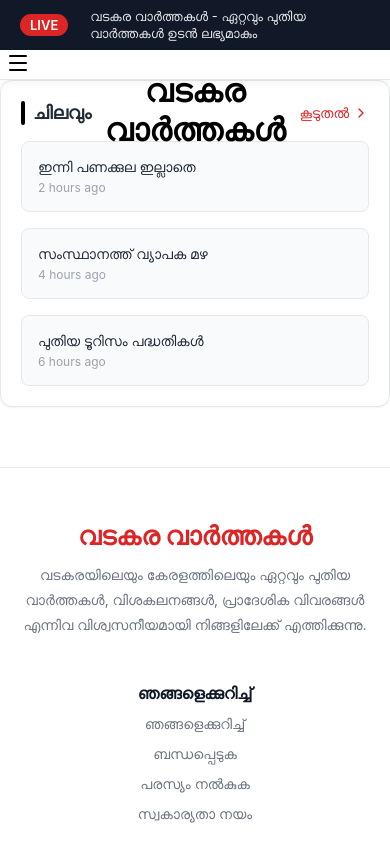
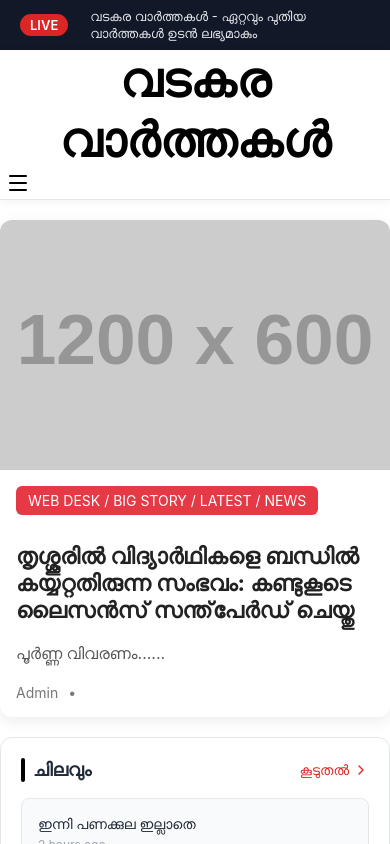
Before and after one commit to Pranavrkvtk/vatakaravarthakalreact, a React (Create React App) app: page / in a window 390 px wide. Shown: the top 844 px of the page. Built offline with nearby package versions, Linux system fonts and the light colour scheme.

Commit message:
here good

```diff
--- a/src/components/FeaturedNews.css
+++ b/src/components/FeaturedNews.css
@@ -1,72 +1,75 @@
-/* src/components/FeaturedNews.css */
+.featured-news {
+  max-width: 1200px;
+  margin: 20px auto;
+  background: #fff;
+  border-radius: 12px;
+  overflow: hidden;
+  cursor: pointer;
+  box-shadow: 0 4px 15px rgba(0, 0, 0, 0.08);
+  transition: all 0.3s ease;
+}
 
-.featured-wrapper {
-  background-color: #ffffff;
-  border-radius: 0.75rem;       /* rounded-xl */
-  box-shadow: 0 1px 2px 0 rgba(0, 0, 0, 0.05); /* shadow-sm */
-  overflow: hidden;
-  border: 1px solid #e5e7eb;   /* border-gray-100 */
+.featured-news:hover {
+  transform: translateY(-3px);
 }
 
 .featured-image-container {
-  position: relative;
+  width: 100%;
+  height: 500px;
+  overflow: hidden;
 }
 
 .featured-image {
   width: 100%;
-  height: 16rem;               /* h-64 */
+  height: 100%;
   object-fit: cover;
 }
 
-.featured-overlay {
-  position: absolute;
-  bottom: 0;
-  left: 0;
-  right: 0;
-  padding: 1.5rem;             /* p-6 */
-  background: linear-gradient(to top, rgba(0,0,0,0.8) 0%, rgba(0,0,0,0.4) 50%, transparent 100%);
-  /* from-black/80 via-black/40 to-transparent */
+.featured-content {
+  padding: 24px;
+}
+
+.featured-category {
+  display: inline-block;
+  background: #e63946;
+  color: white;
+  padding: 6px 12px;
+  border-radius: 6px;
+  font-size: 14px;
+  margin-bottom: 12px;
+}
+
+.featured-title {
+  font-size: 2rem;
+  font-weight: 700;
+  margin-bottom: 15px;
+  color: #222;
+}
+
+.featured-description {
+  font-size: 1rem;
+  line-height: 1.8;
+  color: #555;
 }
 
 .featured-meta {
+  margin-top: 16px;
   display: flex;
-  align-items: center;
-  gap: 0.5rem;                /* space-x-2 */
-  margin-bottom: 0.5rem;      /* mb-2 */
+  gap: 10px;
+  color: #777;
+  font-size: 14px;
 }
 
-.featured-badge {
-  background-color: #000000;   /* bg-red-600 */
-  color: #ffffff;
-  font-size: 0.625rem;        /* text-[10px] */
-  font-weight: 700;
-  padding: 0.125rem 0.5rem;   /* px-2 py-0.5 */
-  border-radius: 0.25rem;     /* rounded */
-  text-transform: uppercase;
-  letter-spacing: 0.05em;     /* tracking-wider */
+@media (max-width: 768px) {
+  .featured-image-container {
+    height: 250px;
+  }
+
+  .featured-title {
+    font-size: 1.4rem;
+  }
+
+  .featured-content {
+    padding: 16px;
+  }
 }
-
-.featured-time {
-  color: rgba(255, 255, 255, 0.7); /* text-white/70 */
-  font-size: 0.75rem;         /* text-xs */
-  display: flex;
-  align-items: center;
-}
-
-.featured-time .clock-icon {
-  margin-right: 0.25rem;      /* mr-1 */
-}
-
-.featured-title {
-  font-size: 1.25rem;         /* text-xl */
-  font-weight: 700;
-  color: #ffffff;
-  line-height: 1.25;          /* leading-tight */
-  margin: 0 0 0.25rem 0;
-}
-
-.featured-category {
-  color: rgba(255, 255, 255, 0.6); /* text-white/60 */
-  font-size: 0.75rem;         /* text-xs */
-  margin-top: 0.25rem;        /* mt-1 */
-}
--- a/src/components/FeaturedNews.jsx
+++ b/src/components/FeaturedNews.jsx
@@ -1,8 +1,10 @@
-import React from 'react';
-import { useNavigate } from 'react-router-dom';
+import React from "react";
+import { useNavigate } from "react-router-dom";
+import "./FeaturedNews.css";
 
 const FeaturedNews = ({ news }) => {
   const navigate = useNavigate();
+
   if (!news) return null;
 
   const handleClick = () => {
@@ -10,8 +12,38 @@ const FeaturedNews = ({ news }) => {
   };
 
   return (
-    <div className="bg-white rounded-xl shadow-sm overflow-hidden border border-gray-100 cursor-pointer" onClick={handleClick}>
-      {/* your existing JSX without <Link> */}
+    <div className="featured-news" onClick={handleClick}>
+      <div className="featured-image-container">
+        <img
+          src={news.imageUrl || "https://via.placeholder.com/1200x600"}
+          alt={news.title}
+          className="featured-image"
+        />
+      </div>
+
+      <div className="featured-content">
+        <span className="featured-category">
+          {news.category || "പ്രധാന വാർത്ത"}
+        </span>
+
+        <h1 className="featured-title">
+          {news.title}
+        </h1>
+
+        <p className="featured-description">
+          {news.summary || news.content?.substring(0, 180) + "..."}
+        </p>
+
+        <div className="featured-meta">
+          <span>{news.author || "Admin"}</span>
+          <span>•</span>
+          <span>
+            {news.createdAt
+              ? new Date(news.createdAt).toLocaleDateString("en-IN")
+              : ""}
+          </span>
+        </div>
+      </div>
     </div>
   );
 };
--- a/src/components/Navbar.jsx
+++ b/src/components/Navbar.jsx
@@ -1,7 +1,6 @@
 import React, { useState } from "react";
 import { Menu, X, Search } from "lucide-react";
 import "./Navbar.css";
-
 function Navbar() {
   const [mobileMenuOpen, setMobileMenuOpen] = useState(false);
 
@@ -22,13 +21,7 @@ function Navbar() {
 
   return (
     <>
-
-
-      {/* Header */}
-      <header className="main-header">
-        <div className="header-top">
-
-              {/* Top Breaking Bar */}
+      {/* Top Bar */}
       <div className="top-bar">
         <div className="top-bar-inner">
           <div className="ticker">
@@ -48,17 +41,20 @@ function Navbar() {
           </div>
         </div>
       </div>
-    <div
+
+      {/* Header */}
+      <header className="main-header">
+        <div className="header-top">
+<h1
   style={{
-    position: "absolute",
-    left: "50%",
-    transform: "translateX(-50%)",
-    textAlign: "center"
+    color: "black",
+    textAlign: "center",
+    margin: 0,
+    fontSize: "3rem"
   }}
 >
-  <h1>വടകര വാർത്തകൾ</h1>
-</div>
-
+  വടകര വാർത്തകൾ
+</h1>
           <div className="header-actions">
             <button
               className="mobile-toggle"
```
